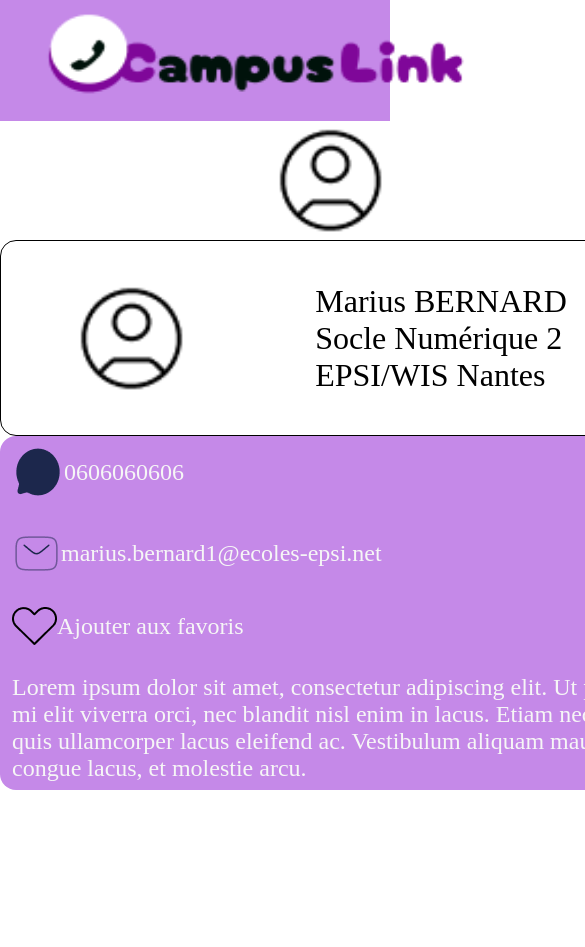
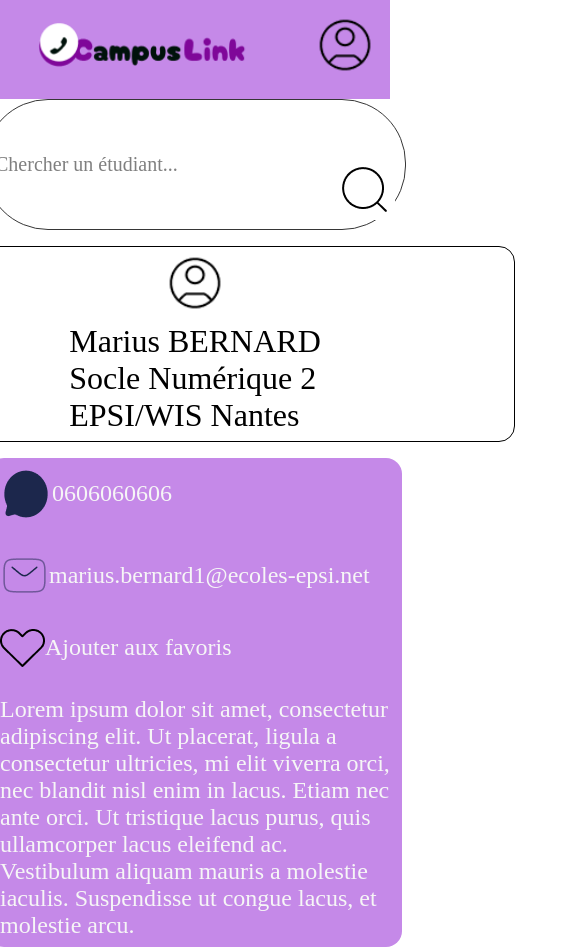
Before and after one commit to SuiramX/CampusLink, a plain HTML site: page profile.html in a window 390 px wide. Shown: the top 947 px of the page, 585 px wide, since content can reach past the window. Before the commit the page ends 844 px from the top, so only its background shows below. Drawn offline with Linux system fonts and the light colour scheme.

Commit message:
2024-21-10 [EVOL] (Marius) Rendu FINAL projet Figma x HTML/CSS.

```diff
--- a/profile.html
+++ b/profile.html
@@ -9,10 +9,18 @@
 </head>
 
 <body style="margin: 0;">
+
     <div class="navbar">
         <!--Logo CampusLink-->
         <img src="img/campuslink.png" alt="Logo CampusLink" class="img-fluid">
         <img src="img/user-profile-circle.png" alt="Profile" class="profile">
+    </div>
+
+    <div class="container">
+        <div class="recherche">
+            <div class="texte">
+                Chercher un étudiant... </div>
+            <img src="img/search-01.png" alt="Rechercher" class="search">
         </div>
         <div class="main">
             <img src="img/user-profile-circle.png" alt="Profile" class="profile">
@@ -37,8 +45,10 @@
                 Lorem ipsum dolor sit amet, consectetur adipiscing elit. Ut placerat, ligula a consectetur ultricies, mi
                 elit
                 viverra
-            orci, nec blandit nisl enim in lacus. Etiam nec ante orci. Ut tristique lacus purus, quis ullamcorper lacus
+                orci, nec blandit nisl enim in lacus. Etiam nec ante orci. Ut tristique lacus purus, quis ullamcorper
+                lacus
                 eleifend ac.
                 Vestibulum aliquam mauris a molestie iaculis. Suspendisse ut congue lacus, et molestie arcu.
             </div>
         </div>
+    </div>
--- a/style.css
+++ b/style.css
@@ -176,7 +176,6 @@
     color: red;
 }
 
-/* Overlay pour masquer le contenu derrière */
 .overlay {
     display: none;
     position: fixed;
@@ -196,13 +195,16 @@
 }
 
 .recherche {
-    display: inline-flex;
-    justify-content: center;
+    display: flex;
+    width: 921px;
+    height: 109px;
+    padding: 41px 42px;
+    justify-content: space-between;
     align-items: center;
-    gap: 148px;
-    border-radius: 16px;
-    border: 1px solid var(--Color, #00120B);
-    background: var(--Blanc, #F6F6F6);
+    flex-shrink: 0;
+    border-radius: 64px;
+    border: 1px solid #363636;
+    background: #FFF;
 }
 
 .recherche .texte {
@@ -313,3 +315,97 @@
     display: flex;
     align-items: center;
 }
+
+.container {
+    display: flex;
+    flex-direction: column;
+    justify-content: center;
+    align-items: center;
+    min-height: 100vh;
+    gap: 16px;
+
+}
+
+/* Media Queries */
+@media (max-width: 768px) {
+    .navbar {
+        flex-direction: column;
+        align-items: center;
+        gap: 10px;
+        max-width: 768px;
+    }
+
+    .profile {
+        width: 80px;
+        height: 80px;
+    }
+
+    .col6 {
+        width: 100%;
+    }
+
+    .col12 {
+        flex-direction: column;
+        align-items: center;
+    }
+
+    .search {
+        max-width: 400px;
+    }
+
+    .connect {
+        width: 90%;
+    }
+
+    .recherche {
+        padding: 10px;
+        max-width: 400px;
+    }
+
+    .more {
+        width: 100%;
+    }
+}
+
+@media (max-width: 480px) {
+
+    .search .block,
+    .search .block-inline {
+        width: 100%;
+    }
+
+    .search .bouton {
+        width: 100%;
+    }
+
+    .main {
+        flex-direction: column;
+        gap: 10px;
+    }
+}
+
+/* Media Queries pour une meilleure responsivité */
+@media (max-width: 768px) {
+    .navbar {
+        flex-direction: column;
+        align-items: center;
+        padding: 15px;
+    }
+
+    .img-fluid {
+        width: 80%;
+
+        height: auto;
+
+    }
+
+    .navbar .logo {
+        max-width: 120px;
+
+    }
+
+    .profile {
+        width: 60px;
+        height: 60px;
+    }
+}
```
Lines whose indentation alone changed are shown as unchanged.
